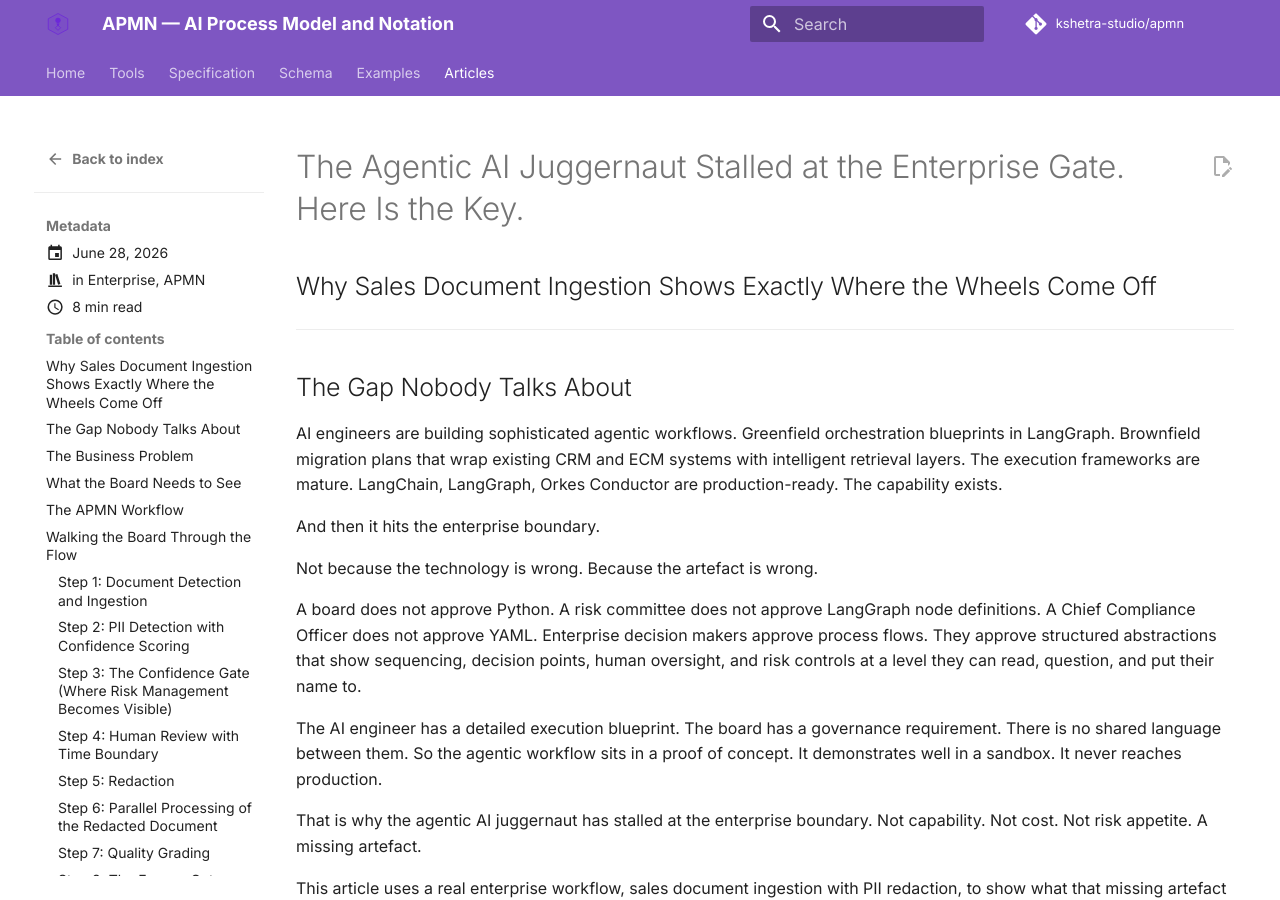
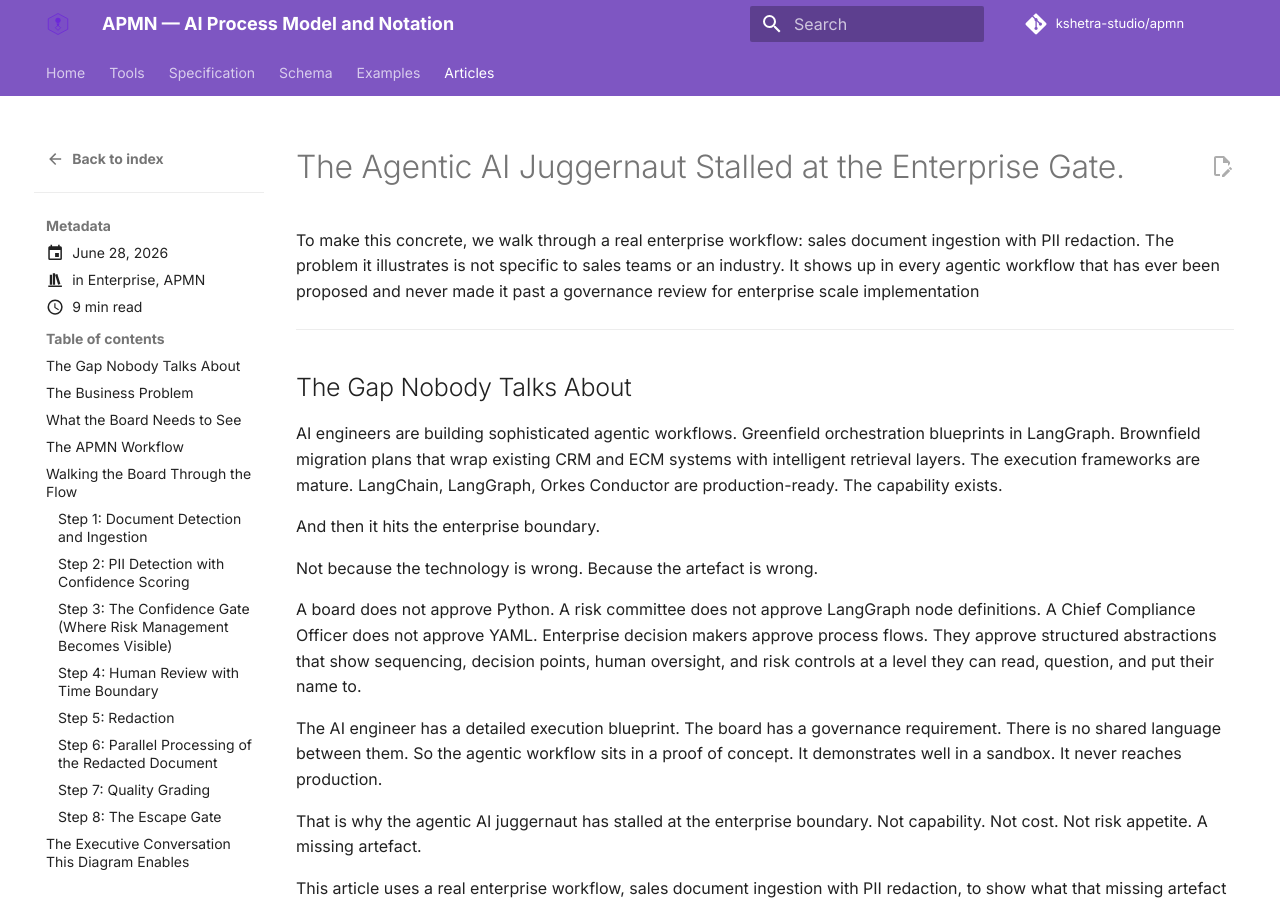
Before and after one commit to kshetra-studio/apmn, an MkDocs documentation site: the page built from docs/articles/posts/master_sales_doc_ingestion_v2.md, in a window 1280 px wide and 900 px high. Built offline with MkDocs 1.6.1 and Material for MkDocs 9.7.7, drawn with Linux system fonts in a browser that asks for light colours; comment, search, counter and statistics services are not loaded; some of the changed text lies outside the part shown.

Commit message:
Revise sales document ingestion article content
Updated the title and improved clarity in the document. Changed image file name and updated links for the APMN workflow.

````diff
--- a/docs/articles/posts/master_sales_doc_ingestion_v2.md
+++ b/docs/articles/posts/master_sales_doc_ingestion_v2.md
@@ -5,14 +5,15 @@ slug: sales-doc-ingestion
 ---
 
 
-# The Agentic AI Juggernaut Stalled at the Enterprise Gate. Here Is the Key.
+# The Agentic AI Juggernaut Stalled at the Enterprise Gate.
+To make this concrete, we walk through a real enterprise workflow: sales document ingestion with PII redaction. The problem it illustrates is not specific to sales teams or an industry. It shows up in every agentic workflow that has ever been proposed and never made it past a governance review for enterprise scale implementation
 
-## Why Sales Document Ingestion Shows Exactly Where the Wheels Come Off
+
+<!-- more -->
 
 ---
 
 ## The Gap Nobody Talks About
-<!-- more -->
 AI engineers are building sophisticated agentic workflows. Greenfield orchestration blueprints in LangGraph. Brownfield migration plans that wrap existing CRM and ECM systems with intelligent retrieval layers. The execution frameworks are mature. LangChain, LangGraph, Orkes Conductor are production-ready. The capability exists.
 
 And then it hits the enterprise boundary.
@@ -66,10 +67,9 @@ APMN answers all of the same questions in a visual process notation that enterpr
 ## The APMN Workflow
 
 Below is the APMN process flow for the sales document ingestion and PII redaction pipeline.
-![Sales Doc APMN process diagram](images/master_sales_doc.png)
+![Sales Doc APMN process diagram](images/Master_Sales_Doc.png)
 ```
-Export from APMN Modeler at apmn-modeler.kshetra.studio
-Full YAML source at apmn.kshetra.studio/articles
+Full YAML source and interactive build at bpmn2ai.kshetra.studio/build
 ```
 
 The flow reads left to right. Every node type is drawn from the APMN v0.1 specification. The visual notation is BPMN-compatible, meaning any enterprise architect, BA, or process owner who has worked with Appian, IBM BPM, Pega, or Camunda can read this diagram without training.
````
